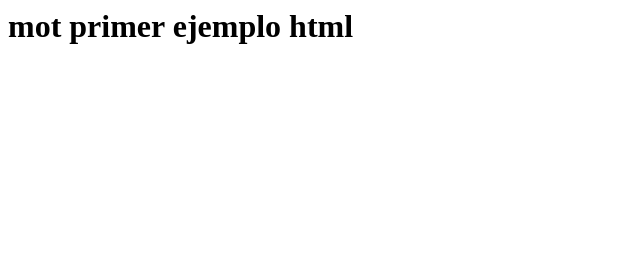
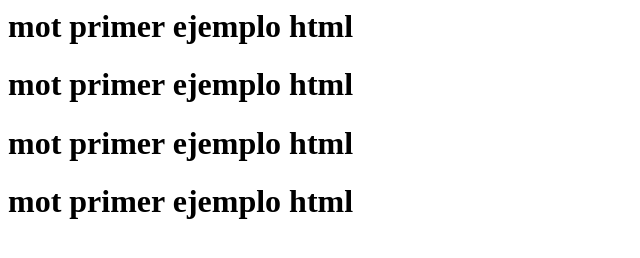
Before and after one commit to wilsonmartinezs/curso_git, a plain HTML site: page index.html in a window 1280 px wide. Shown: the whole page, without its empty margins (0-640 px from the left). Drawn offline with Linux system fonts and the light colour scheme.

Commit message:
e crearo 3 titulos a la pagina

```diff
--- a/index.html
+++ b/index.html
@@ -3,6 +3,9 @@
 <head></head>
 <body>
 <h1>mot primer ejemplo html</h1>
+<h1>mot primer ejemplo html</h1>
+<h1>mot primer ejemplo html</h1>
+<h1>mot primer ejemplo html</h1>
 
 </body>
 </htm>
```
